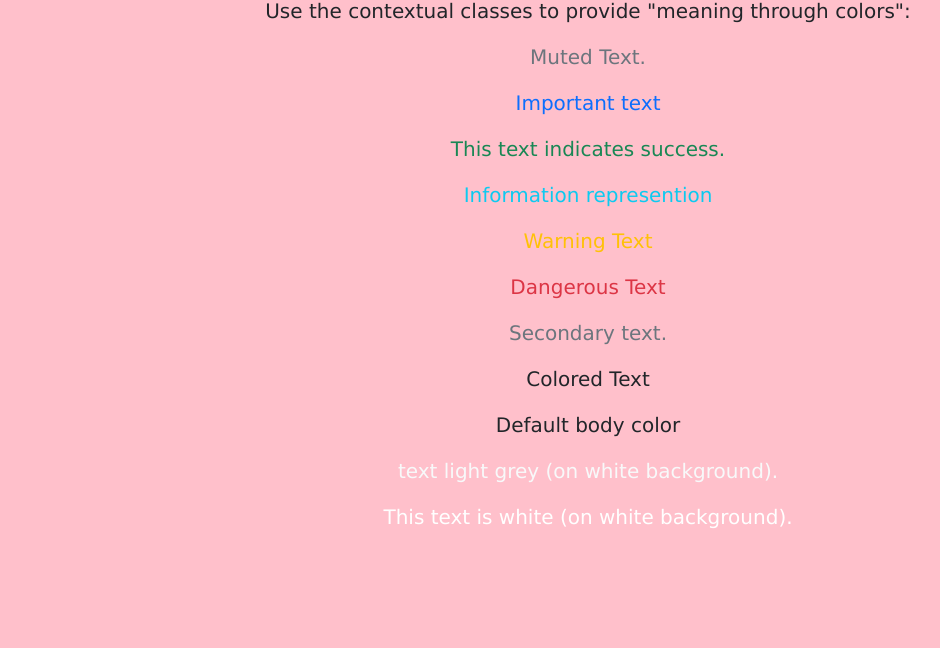
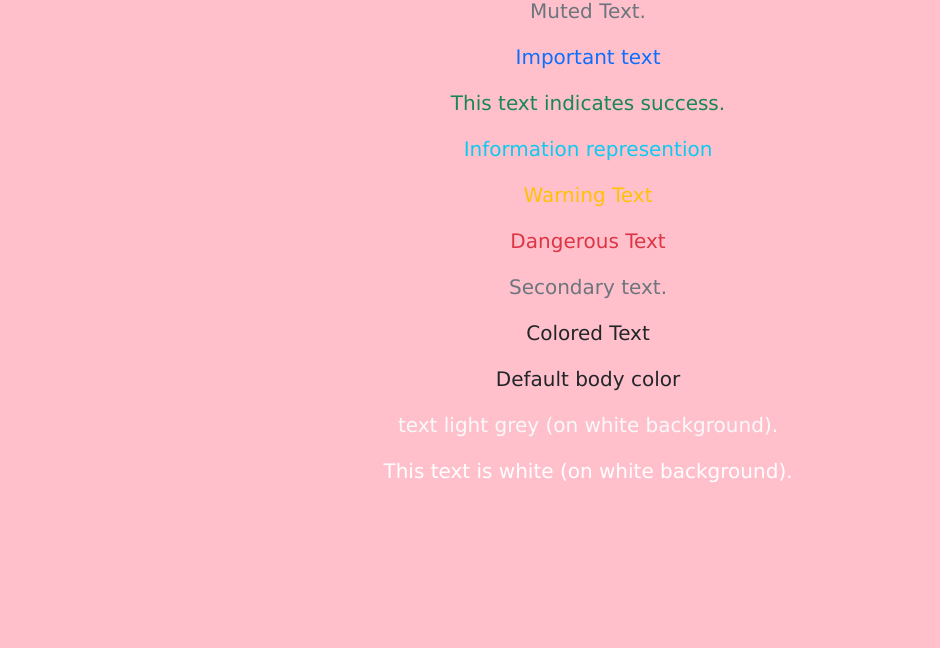
Before and after one commit to C0llF/FSD, a plain HTML site: page index.html in a window 1280 px wide. Shown: the part 152-800 px from the top of the page, without its empty margins (52-992 px from the left). Drawn offline with nearby package versions, Linux system fonts and the light colour scheme.

Commit message:
Update index.html

```diff
--- a/index.html
+++ b/index.html
@@ -30,7 +30,7 @@ p {
 
 <div class="container mt-3">
   <h2>Contextual Colors</h2>
-  <p>Use the contextual classes to provide "meaning through colors":</p>
+
   <p class="text-muted">Muted Text.</p>
   <p class="text-primary">Important text</p>
   <p class="text-success">This text indicates success.</p>
```
